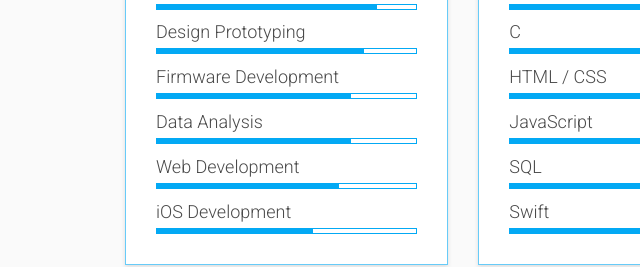
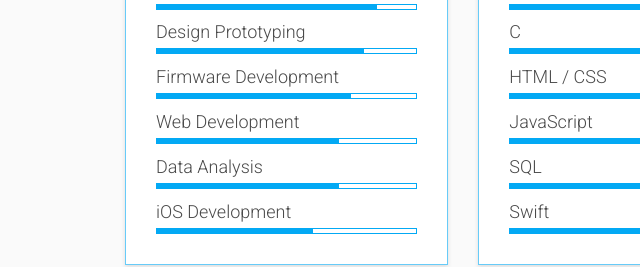
Before and after one commit to ben-wolfe/ben-wolfe.com, a plain HTML site: page index.html in a window 1280 px wide. Shown: the part 2626-2893 px from the top of the page, 0-640 px from the left. Drawn offline with Linux system fonts and the light colour scheme.

Commit message:
Switch skill order of data analysis and web dev

```diff
--- a/index.html
+++ b/index.html
@@ -197,9 +197,9 @@
 					<div class="outline"><div class="slider" id="skill3" data-progress-percent="80"></div></div>
 					<p class="percent-indicator">Firmware Development</p>
 					<div class="outline"><div class="slider" id="skill2" data-progress-percent="75"></div></div>
+					<p class="percent-indicator">Web Development</p>
+					<div class="outline"><div class="slider" id="skill3" data-progress-percent="70"></div></div>
 					<p class="percent-indicator">Data Analysis</p>
-					<div class="outline"><div class="slider" id="skill3" data-progress-percent="75"></div></div>
-					<p class="percent-indicator">Web Development</p>
 					<div class="outline"><div class="slider" id="skill3" data-progress-percent="70"></div></div>
 					<p class="percent-indicator">iOS Development</p>
 					<div class="outline"><div class="slider" id="skill3" data-progress-percent="60"></div></div>
```
